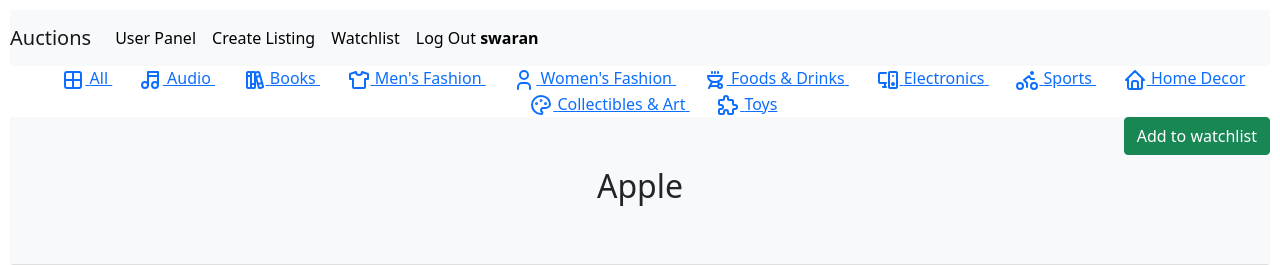
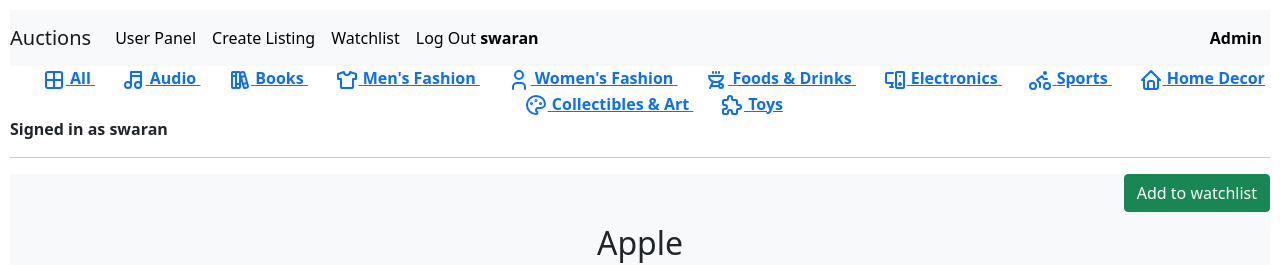
Before and after one commit to swaranrajlaxmi/cs50, a Django app: page /16 in a window 1280 px wide. Shown: the top 265 px of the page. Run offline with Django 3.2, Linux system fonts and the light colour scheme; a user stored in the database is signed in; data comes from the database, SQL or seed files in the repository; data that the repository does not hold is empty.

Commit message:
add admin

```diff
--- a/commerce/auctions/templates/auctions/layout.html
+++ b/commerce/auctions/templates/auctions/layout.html
@@ -44,7 +44,7 @@
                             <a class="nav-link" href="{% url 'auctions:watchlist' %}">Watchlist</a>
                         </li>
                         <li class="nav-item">
-                            <a class="nav-link" href="{% url 'auctions:logout' %}">Log Out <strong>{{ user.username }}</strong></a>
+                            <a class="nav-link" href="{% url 'auctions:logout' %}">Log Out <strong>{{ user.username }}</strong</a>
                         </li>
                       </ul>
                     </div>
@@ -60,6 +60,13 @@
                         </ul>
                      </div>
                 {% endif %}
+                <div class="collapse navbar-collapse" id="navbarNav">
+                    <ul class="navbar-nav">
+                        <li class="nav-item active">
+                            <a class="nav-link" href="/admin/login/?next=/admin/">Admin</a>
+                        </li>
+                    </ul>
+                </div>
                   </nav>
             </header>
             <div class="l-navbar" id="nav-bar">
@@ -178,6 +185,12 @@
                     </div>
                 </nav>
             </div>
+            <div>
+                {% if user.is_authenticated %}
+                Signed in as <strong>{{ user.username }}</strong>
+                {% endif %}
+                <hr>
+            </div>
             <div class="height-100 bg-light">
                 {% block body %}
                 {% endblock %}
```
